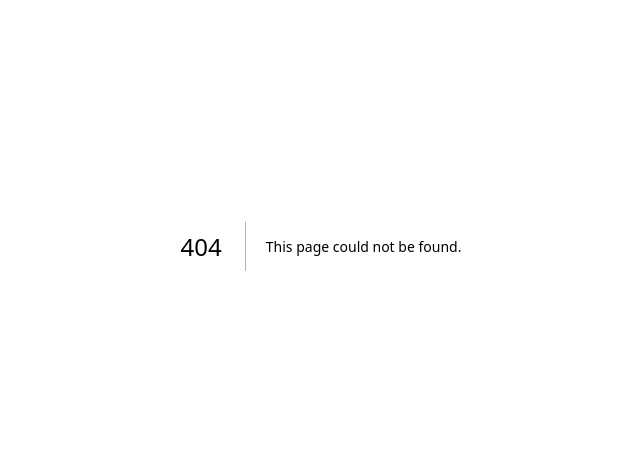
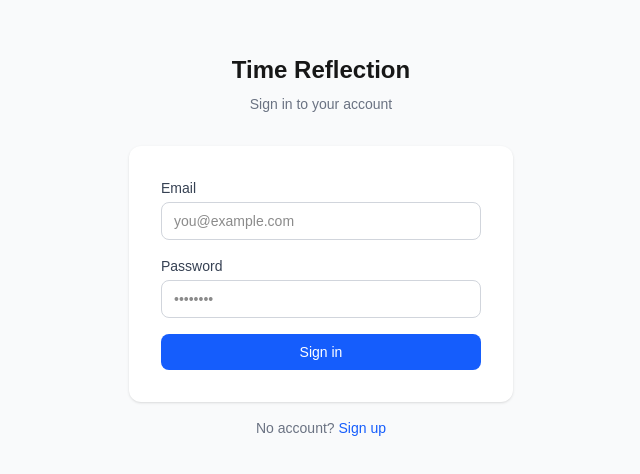
Before and after one commit to calvinschenk0-png/time-reflection-tool, a Next.js app: page /login in a window 1280 px wide. Before the commit this address had no page. Shown: the part 154-628 px from the top of the page, without its empty margins (319-959 px from the left). Built offline with nearby package versions, Linux system fonts and the light colour scheme; no server answers.

Commit message:
Phase 2: auth, middleware, protected shell, nav

```diff
--- /dev/null
+++ b/app/(app)/insights/page.tsx
@@ -0,0 +1,8 @@
+export default function InsightsPage() {
+  return (
+    <div className="max-w-5xl mx-auto px-4 py-12">
+      <h1 className="text-2xl font-bold text-gray-900">Insights</h1>
+      <p className="mt-2 text-gray-500">Your charts and trends will appear here — Phase 6.</p>
+    </div>
+  )
+}
--- /dev/null
+++ b/app/(app)/layout.tsx
@@ -0,0 +1,30 @@
+import { createClient } from '@/lib/supabase/server'
+import { redirect } from 'next/navigation'
+import NavBar from '@/components/NavBar'
+
+export default async function AppLayout({ children }: { children: React.ReactNode }) {
+  const supabase = await createClient()
+  const { data: { user } } = await supabase.auth.getUser()
+
+  if (!user) redirect('/login')
+
+  // Auto-create user_settings on first login if it doesn't exist yet
+  const { data: settings } = await supabase
+    .from('user_settings')
+    .select('user_id')
+    .eq('user_id', user.id)
+    .single()
+
+  if (!settings) {
+    await supabase.from('user_settings').insert({ user_id: user.id })
+  }
+
+  return (
+    <div className="min-h-screen flex flex-col bg-gray-50">
+      <NavBar userEmail={user.email ?? ''} />
+      <main className="flex-1 flex flex-col">
+        {children}
+      </main>
+    </div>
+  )
+}
--- /dev/null
+++ b/app/(app)/log/page.tsx
@@ -0,0 +1,8 @@
+export default function LogPage() {
+  return (
+    <div className="max-w-5xl mx-auto px-4 py-12">
+      <h1 className="text-2xl font-bold text-gray-900">Log</h1>
+      <p className="mt-2 text-gray-500">The day logging screen will appear here — Phase 4.</p>
+    </div>
+  )
+}
--- /dev/null
+++ b/app/(app)/page.tsx
@@ -0,0 +1,8 @@
+export default function HomePage() {
+  return (
+    <div className="max-w-5xl mx-auto px-4 py-12">
+      <h1 className="text-2xl font-bold text-gray-900">Home</h1>
+      <p className="mt-2 text-gray-500">Your dashboard will appear here — Phase 5.</p>
+    </div>
+  )
+}
--- /dev/null
+++ b/app/(app)/settings/page.tsx
@@ -0,0 +1,8 @@
+export default function SettingsPage() {
+  return (
+    <div className="max-w-5xl mx-auto px-4 py-12">
+      <h1 className="text-2xl font-bold text-gray-900">Settings</h1>
+      <p className="mt-2 text-gray-500">Workday hours, chase window, and preferences — Phase 3.</p>
+    </div>
+  )
+}
--- /dev/null
+++ b/app/auth/callback/route.ts
@@ -0,0 +1,14 @@
+import { createClient } from '@/lib/supabase/server'
+import { NextResponse } from 'next/server'
+
+export async function GET(request: Request) {
+  const { searchParams, origin } = new URL(request.url)
+  const code = searchParams.get('code')
+
+  if (code) {
+    const supabase = await createClient()
+    await supabase.auth.exchangeCodeForSession(code)
+  }
+
+  return NextResponse.redirect(`${origin}/`)
+}
--- a/app/layout.tsx
+++ b/app/layout.tsx
@@ -13,8 +13,8 @@ const geistMono = Geist_Mono({
 });
 
 export const metadata: Metadata = {
-  title: "Create Next App",
-  description: "Generated by create next app",
+  title: "Time Reflection",
+  description: "Track where your work time actually goes",
 };
 
 export default function RootLayout({
--- /dev/null
+++ b/app/login/page.tsx
@@ -0,0 +1,109 @@
+'use client'
+
+import { useState } from 'react'
+import { createClient } from '@/lib/supabase/client'
+import { useRouter } from 'next/navigation'
+
+export default function LoginPage() {
+  const [email, setEmail] = useState('')
+  const [password, setPassword] = useState('')
+  const [mode, setMode] = useState<'signin' | 'signup'>('signin')
+  const [error, setError] = useState<string | null>(null)
+  const [message, setMessage] = useState<string | null>(null)
+  const [loading, setLoading] = useState(false)
+  const router = useRouter()
+  const supabase = createClient()
+
+  async function handleSubmit(e: React.FormEvent) {
+    e.preventDefault()
+    setError(null)
+    setMessage(null)
+    setLoading(true)
+
+    if (mode === 'signup') {
+      const { error } = await supabase.auth.signUp({
+        email,
+        password,
+        options: { emailRedirectTo: `${window.location.origin}/auth/callback` },
+      })
+      if (error) {
+        setError(error.message)
+      } else {
+        setMessage('Check your email for a confirmation link.')
+      }
+    } else {
+      const { error } = await supabase.auth.signInWithPassword({ email, password })
+      if (error) {
+        setError(error.message)
+      } else {
+        router.push('/')
+        router.refresh()
+      }
+    }
+
+    setLoading(false)
+  }
+
+  return (
+    <div className="min-h-screen flex items-center justify-center bg-gray-50 px-4">
+      <div className="w-full max-w-sm">
+        <h1 className="text-2xl font-bold text-center mb-2">Time Reflection</h1>
+        <p className="text-center text-gray-500 text-sm mb-8">
+          {mode === 'signin' ? 'Sign in to your account' : 'Create a new account'}
+        </p>
+
+        <form onSubmit={handleSubmit} className="bg-white shadow rounded-xl p-8 space-y-4">
+          <div>
+            <label className="block text-sm font-medium text-gray-700 mb-1">Email</label>
+            <input
+              type="email"
+              required
+              value={email}
+              onChange={e => setEmail(e.target.value)}
+              className="w-full border border-gray-300 rounded-lg px-3 py-2 text-sm focus:outline-none focus:ring-2 focus:ring-blue-500"
+              placeholder="you@example.com"
+            />
+          </div>
+          <div>
+            <label className="block text-sm font-medium text-gray-700 mb-1">Password</label>
+            <input
+              type="password"
+              required
+              value={password}
+              onChange={e => setPassword(e.target.value)}
+              className="w-full border border-gray-300 rounded-lg px-3 py-2 text-sm focus:outline-none focus:ring-2 focus:ring-blue-500"
+              placeholder="••••••••"
+            />
+          </div>
+
+          {error && <p className="text-red-600 text-sm">{error}</p>}
+          {message && <p className="text-green-600 text-sm">{message}</p>}
+
+          <button
+            type="submit"
+            disabled={loading}
+            className="w-full bg-blue-600 text-white rounded-lg py-2 text-sm font-medium hover:bg-blue-700 disabled:opacity-50"
+          >
+            {loading ? 'Loading…' : mode === 'signin' ? 'Sign in' : 'Create account'}
+          </button>
+        </form>
+
+        <p className="text-center text-sm text-gray-500 mt-4">
+          {mode === 'signin' ? (
+            <>No account?{' '}
+              <button onClick={() => setMode('signup')} className="text-blue-600 hover:underline">
+                Sign up
+              </button>
+            </>
+          ) : (
+            <>Already have an account?{' '}
+              <button onClick={() => setMode('signin')} className="text-blue-600 hover:underline">
+                Sign in
+              </button>
+            </>
+          )}
+        </p>
+      </div>
+    </div>
+  )
+}
--- a/app/page.tsx
+++ /dev/null
@@ -1,8 +0,0 @@
-export default function Home() {
-  return (
-    <main className="flex min-h-screen flex-col items-center justify-center p-24">
-      <h1 className="text-4xl font-bold">Time Reflection</h1>
-      <p className="mt-4 text-gray-500">Phase 0 scaffold — coming soon.</p>
-    </main>
-  )
-}
--- /dev/null
+++ b/components/NavBar.tsx
@@ -0,0 +1,61 @@
+'use client'
+
+import Link from 'next/link'
+import { usePathname, useRouter } from 'next/navigation'
+import { createClient } from '@/lib/supabase/client'
+
+const navItems = [
+  { label: 'Home',     href: '/' },
+  { label: 'Log',      href: '/log' },
+  { label: 'Insights', href: '/insights' },
+  { label: 'Settings', href: '/settings' },
+]
+
+export default function NavBar({ userEmail }: { userEmail: string }) {
+  const pathname = usePathname()
+  const router = useRouter()
+  const supabase = createClient()
+
+  async function handleSignOut() {
+    await supabase.auth.signOut()
+    router.push('/login')
+    router.refresh()
+  }
+
+  return (
+    <header className="bg-white border-b border-gray-200">
+      <div className="max-w-5xl mx-auto px-4 flex items-center justify-between h-14">
+        <span className="font-semibold text-gray-900 text-sm">Time Reflection</span>
+
+        <nav className="flex items-center gap-1">
+          {navItems.map(item => {
+            const active = pathname === item.href
+            return (
+              <Link
+                key={item.href}
+                href={item.href}
+                className={`px-3 py-1.5 rounded-md text-sm font-medium transition-colors ${
+                  active
+                    ? 'bg-gray-100 text-gray-900'
+                    : 'text-gray-500 hover:text-gray-900 hover:bg-gray-50'
+                }`}
+              >
+                {item.label}
+              </Link>
+            )
+          })}
+        </nav>
+
+        <div className="flex items-center gap-3">
+          <span className="text-xs text-gray-400 hidden sm:block">{userEmail}</span>
+          <button
+            onClick={handleSignOut}
+            className="text-sm text-gray-500 hover:text-gray-900"
+          >
+            Sign out
+          </button>
+        </div>
+      </div>
+    </header>
+  )
+}
--- /dev/null
+++ b/middleware.ts
@@ -0,0 +1,48 @@
+import { createServerClient } from '@supabase/ssr'
+import { NextResponse, type NextRequest } from 'next/server'
+
+export async function middleware(request: NextRequest) {
+  let supabaseResponse = NextResponse.next({ request })
+
+  const supabase = createServerClient(
+    process.env.NEXT_PUBLIC_SUPABASE_URL!,
+    process.env.NEXT_PUBLIC_SUPABASE_ANON_KEY!,
+    {
+      cookies: {
+        getAll() {
+          return request.cookies.getAll()
+        },
+        setAll(cookiesToSet) {
+          cookiesToSet.forEach(({ name, value }) => request.cookies.set(name, value))
+          supabaseResponse = NextResponse.next({ request })
+          cookiesToSet.forEach(({ name, value, options }) =>
+            supabaseResponse.cookies.set(name, value, options)
+          )
+        },
+      },
+    }
+  )
+
+  const { data: { user } } = await supabase.auth.getUser()
+
+  const { pathname } = request.nextUrl
+
+  // Allow login page and auth callback through without a session
+  const isPublicPath = pathname === '/login' || pathname.startsWith('/auth/')
+
+  if (!user && !isPublicPath) {
+    return NextResponse.redirect(new URL('/login', request.url))
+  }
+
+  if (user && pathname === '/login') {
+    return NextResponse.redirect(new URL('/', request.url))
+  }
+
+  return supabaseResponse
+}
+
+export const config = {
+  matcher: [
+    '/((?!_next/static|_next/image|favicon.ico|.*\\.(?:svg|png|jpg|jpeg|gif|webp)$).*)',
+  ],
+}
```
